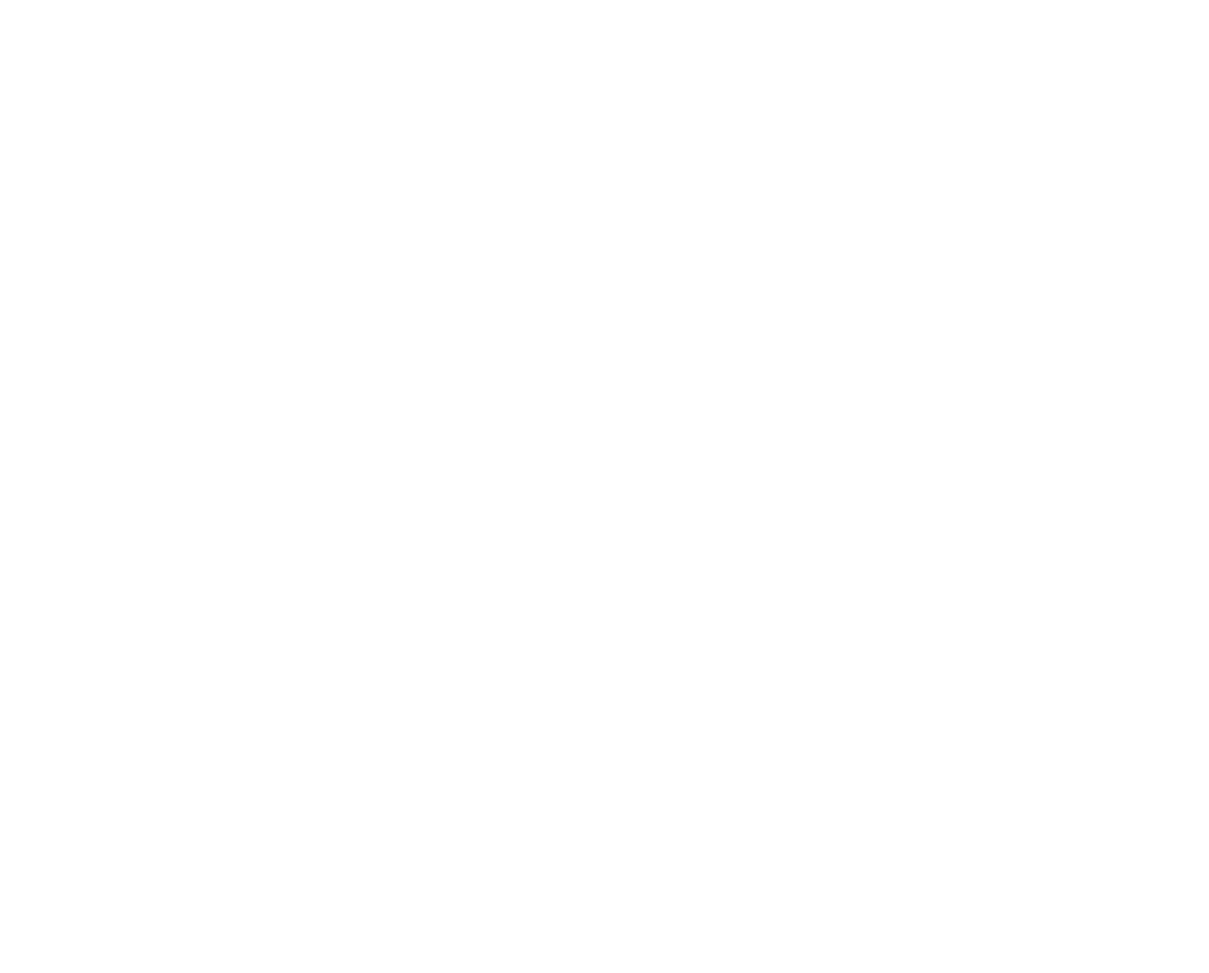
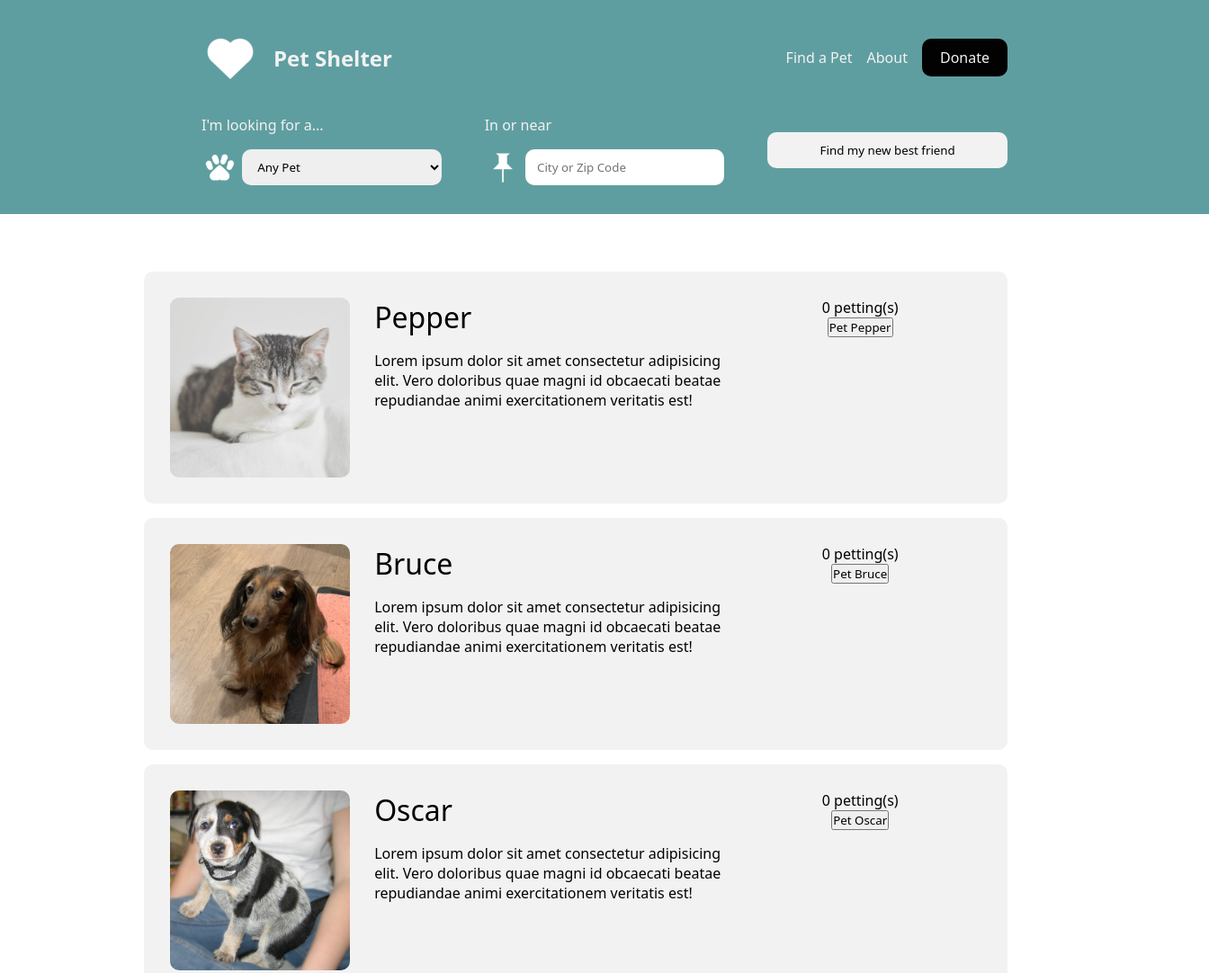
Before and after one commit to Asesinoar111/Certificacion-Coding-Dojo, a plain HTML site: page index.html in a window 1280 px wide. Shown: the top 1082 px of the page at 90% size, 1344 px wide, since content can reach past the window. Before the commit the page ends 800 px from the top, so only its background shows below. Drawn offline with Linux system fonts and the light colour scheme.

Commit message:
Version 1

```diff
--- a/index.html
+++ b/index.html
@@ -1,12 +1,96 @@
 <!DOCTYPE html>
 <html lang="en">
+
 <head>
-    <meta charset="UTF-8">
-    <meta name="viewport" content="width=device-width, initial-scale=1.0">
+    <meta charset="UTF-8" />
+    <meta name="viewport" content="width=device-width, initial-scale=1.0" />
     <title>Certificacion Coding Dojo</title>
-    <link rel="stylesheet" href="style.css">
+    <link rel="stylesheet" href="style.css" />
 </head>
+
 <body>
+    <nav class="nav">
+        <section class="nav-section-1">
+            <div class="nav-container-title">
+                <img src="img/heart-light.png" alt="hearth" />
+                <h2 class="nav-h2">Pet Shelter</h2>
+            </div>
+            <ul class="nav-ul1">
+                <li class="nav-ul1-li">Find a Pet</li>
+                <li class="nav-ul1-li">About</li>
+                <li class="nav-ul1-li" id="btn-donate">Donate</li>
+            </ul>
+        </section>
+        <section class="nav-section-2">
+            <div class="nav-container-input">
+                <p class="nav-p">I'm looking for a...</p>
+                <div class="nav-input">
+                    <img src="img/paw-light.png" alt="paw-light" />
+                    <select name="paw" id="select-paw">
+                        <option value="anyPet">Any Pet</option>
+                        <option value="cat">Cat</option>
+                        <option value="dog">Dog</option>
+                    </select>
+                </div>
+            </div>
+            <div class="nav-container-input">
+                <p class="nav-p">In or near</p>
+                <div class="nav-input">
+                    <img src="img/pin-light.png" alt="ping" />
+                    <input type="text" name="input-near" id="input-near" placeholder="City or Zip Code">
+                </div>
+            </div>
+            <button class="nav-btn">Find my new best friend</button>
+        </section>
+    </nav>
+    <main class="main">
+        <div class="pet-card">
+            <figure class="pet-card-figure">
+                <img src="img/pepper.jpg" alt="pepper">
+            </figure>
+            <figcaption class="pet-card-figcaption">
+                <div class="pet-card-info">
+                    <h3 class="pet-name">Pepper</h3>
+                    <p class="pet-description">Lorem ipsum dolor sit amet consectetur adipisicing elit. Vero doloribus quae magni id obcaecati beatae repudiandae animi exercitationem veritatis est!</p>
+                </div>
+                <div class="pet-card-extra">
+                    <p><span class="pet-card-span">0</span> petting(s)</p>
+                    <button class="pet-card-btn">Pet Pepper</button>
+                </div>
+            </figcaption>
+        </div>
+        <div class="pet-card">
+            <figure class="pet-card-figure">
+                <img src="img/bruce.jpg" alt="bruce">
+            </figure>
+            <figcaption class="pet-card-figcaption">
+                <div class="pet-card-info">
+                    <h3 class="pet-name">Bruce</h3>
+                    <p class="pet-description">Lorem ipsum dolor sit amet consectetur adipisicing elit. Vero doloribus quae magni id obcaecati beatae repudiandae animi exercitationem veritatis est!</p>
+                </div>
+                <div class="pet-card-extra">
+                    <p><span class="pet-card-span">0</span> petting(s)</p>
+                    <button class="pet-card-btn">Pet Bruce</button>
+                </div>
+            </figcaption>
+        </div>
+        <div class="pet-card">
+            <figure class="pet-card-figure">
+                <img src="img/oscar.jpg" alt="Oscar">
+            </figure>
+            <figcaption class="pet-card-figcaption">
+                <div class="pet-card-info">
+                    <h3 class="pet-name">Oscar</h3>
+                    <p class="pet-description">Lorem ipsum dolor sit amet consectetur adipisicing elit. Vero doloribus quae magni id obcaecati beatae repudiandae animi exercitationem veritatis est!</p>
+                </div>
+                <div class="pet-card-extra">
+                    <p><span class="pet-card-span">0</span> petting(s)</p>
+                    <button class="pet-card-btn">Pet Oscar</button>
+                </div>
+            </figcaption>
+        </div>
+    </main>
+    <script src="script.js"></script>
+</body>
 
-</body>
 </html>
--- a/style.css
+++ b/style.css
@@ -0,0 +1,180 @@
+*{
+    padding: 0;
+    margin: 0;
+    font-family: system-ui, -apple-system, BlinkMacSystemFont, 'Segoe UI', Roboto, Oxygen, Ubuntu, Cantarell, 'Open Sans', 'Helvetica Neue', sans-serif;
+}
+
+:root{
+    --C1: #f2f2f2;
+    --C2: #020202;
+}
+
+.nav{
+    width: 100%;
+    display: flex;
+    flex-direction: column;
+    background-color: cadetblue;
+    color: var(--C1);
+    padding: 2rem;
+    gap: 2rem;
+}
+
+.nav section{
+    width: 70%;
+    margin: 0 auto;
+}
+
+.nav-section-1{
+    display: flex;
+    align-items: center;
+    justify-content: space-between;
+}
+
+.nav-container-title{
+    display: flex;
+    gap: 1rem;
+    align-items: center;
+}
+
+.nav-ul1{
+    list-style: none;
+    display: flex;
+    align-items: center;
+    gap: 1rem;
+}
+
+.nav-ul1-li{
+    cursor: pointer;
+}
+
+#btn-donate{
+    padding: 10px 20px;
+    background-color: var(--C2);
+    color: var(--C1);
+    border-radius: 10px;
+}
+
+.nav-section-2{
+    display: flex;
+    gap: 3rem;
+    align-items: center;
+    justify-content: center;
+}
+
+.nav-container-input{
+    display: flex;
+    flex-direction: column;
+    gap: 1rem;
+    justify-content: flex-start;
+    align-items: flex-start;
+    width: 100%;
+}
+
+.nav-p{
+    font-weight: 500;
+}
+
+.nav-btn{
+    width: 100%;
+    height: 40px;
+    border: none;
+    border-radius: 10px;
+    background-color: var(--C1);
+    color: var(--C2);
+    cursor: pointer;
+}
+
+.nav-input{
+    width: 100%;
+    display: flex;
+    align-items: flex-start;
+    justify-content: flex-start;
+    gap: 5px;
+}
+
+.nav-input img{
+    width: 40px;
+    aspect-ratio: 1/1;
+}
+
+#select-paw{
+    width: 95%;
+    height: 40px;
+    padding: 0 5%;
+    border: none;
+    border-radius: 10px;
+}
+
+.nav-input input{
+    width: 95%;
+    padding: 0 5%;
+    height: 40px;
+    border-radius: 10px;
+    border: none;
+}
+
+.main{
+    width: 75%;
+    padding: 5%;
+    margin: 0 auto;
+    display: flex;
+    flex-direction: column;
+    align-items: flex-start;
+    justify-content: flex-start;
+    gap: 1rem;
+}
+
+.pet-card{
+    display: flex;
+    padding: 3%;
+    background-color: #f2f2f2;
+    border-radius: 10px;
+    gap: 3%;
+}
+
+.pet-card-figure{
+    width: 40%;
+    aspect-ratio: 1/1;
+    display: flex;
+    align-items: flex-start;
+    justify-content: flex-start;
+}
+
+.pet-card-figure img{
+    max-width: 100%;
+    height: auto;
+    border-radius: 10px;
+}
+
+.pet-card-figcaption{
+    display: flex;
+    align-items: flex-start;
+    justify-content: space-between;
+}
+
+.pet-card-info{
+    display: flex;
+    flex-direction: column;
+    gap: 1rem;
+    width: 60%;
+}
+
+.pet-name{
+    font-size: 2rem;
+    color: var(--C2);
+    font-weight: 500;
+}
+
+.pet-description{
+    font-size: 1rem;
+    color: var(--C2);
+    font-weight: normal;
+}
+
+.pet-card-extra{
+    width: 40%;
+    display: flex;
+    flex-direction: column;
+    align-items: center;
+    justify-content: flex-start;
+}
```
Also changed, not shown: img/bruce.jpg (added), img/heart-light.png (added), img/oscar.jpg (added), img/paw-light.png (added), img/pepper.jpg (added), img/petshelter.png (added), img/pin-light.png (added), script.js (added).
